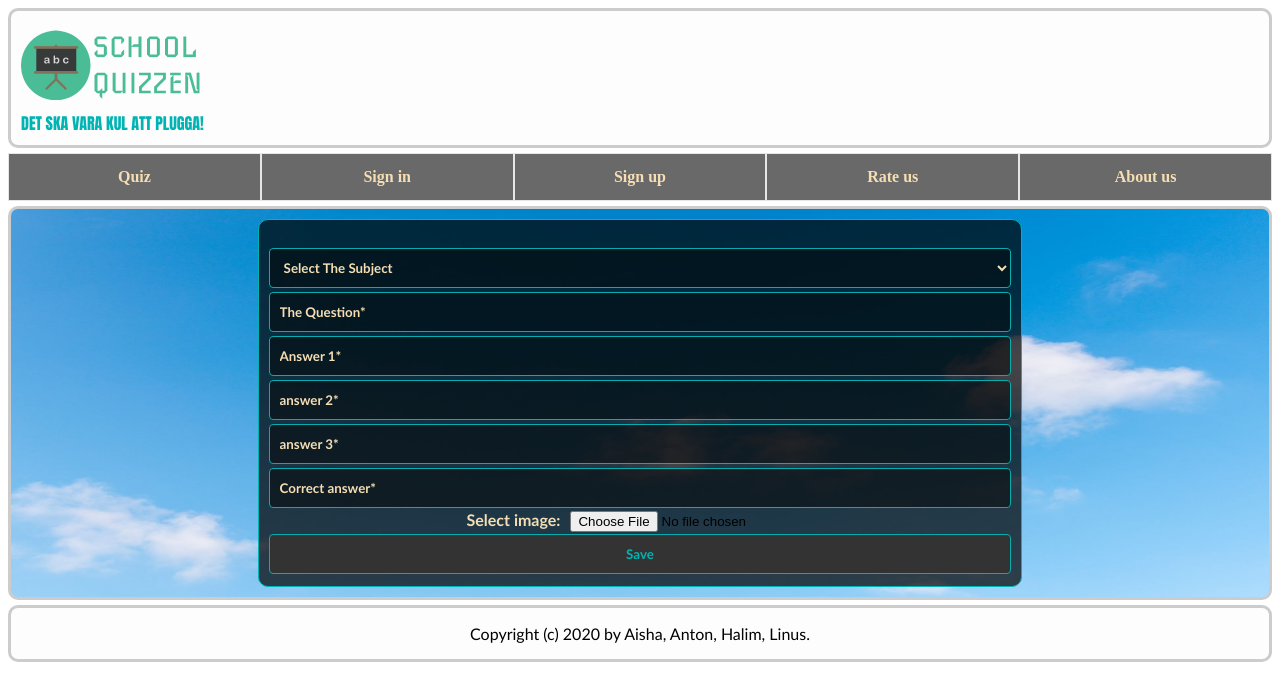
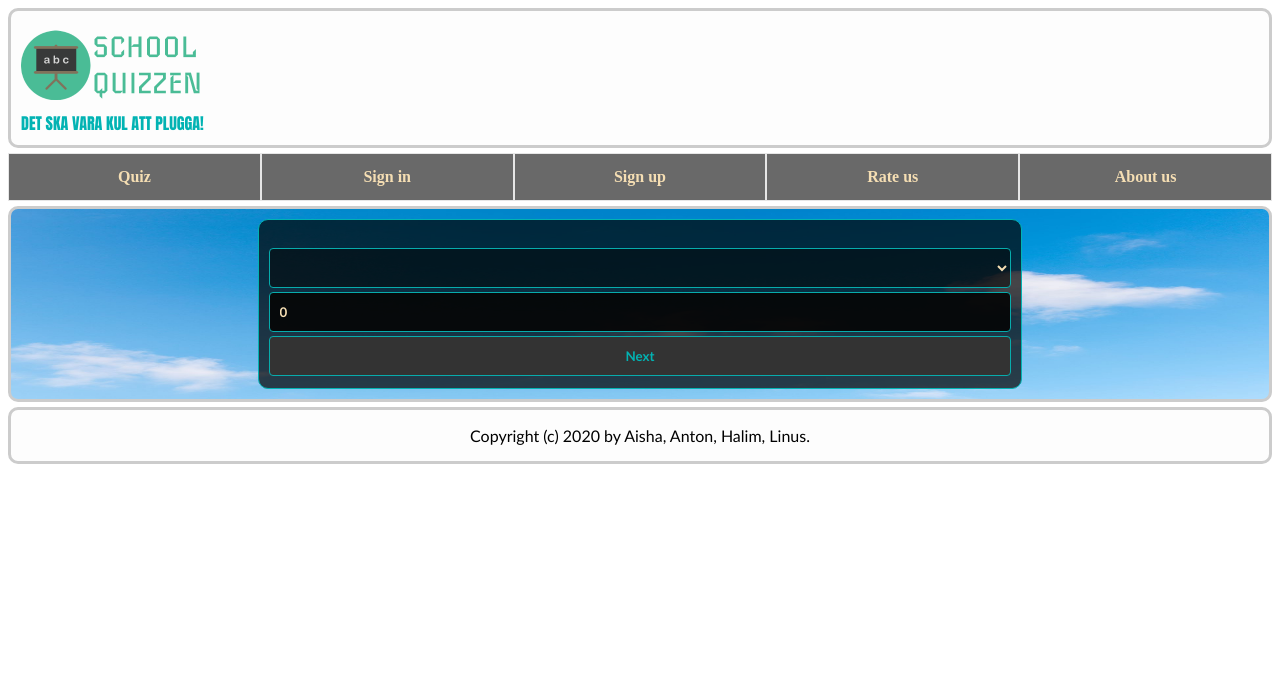
Before and after one commit to LinusSelven/web-application-quiz, a Vue app: page /CreateNewQuiz in a window 1280 px wide. Shown: the top 700 px of the page. Built offline with nearby package versions, Linux system fonts and the light colour scheme; the HTML template or start-up script is replaced by a standard one.

Commit message:
change geoQuiz table name and add new quiz from frontend

```diff
--- a/src/backend/database.js
+++ b/src/backend/database.js
@@ -9,7 +9,7 @@ let db = new sqlite3.Database(DBSOURCE, (err) => {
         throw err
     } else {
         console.log('Connected to the SQlite database.')
-        db.run(`CREATE TABLE quiz (
+        db.run(`CREATE TABLE geoQuiz (
             quizId INTEGER PRIMARY KEY,
             quizQuestion TEXT,
             quizAnswer1 TEXT,
@@ -23,7 +23,7 @@ let db = new sqlite3.Database(DBSOURCE, (err) => {
                 // Table already created
             } else {
                 // Table just created, creating some rows
-                var insert = 'INSERT INTO quiz (quizQuestion, quizAnswer1, quizAnswer2, quizAnswer3, quizCorrectAnswer, quizImg) VALUES (?,?,?,?,?,?)'
+                var insert = 'INSERT INTO geoQuiz (quizQuestion, quizAnswer1, quizAnswer2, quizAnswer3, quizCorrectAnswer, quizImg) VALUES (?,?,?,?,?,?)'
                 db.run(insert, ["Vilken världsdel visas?",
                     "Sydamerika",
                     "Asien",
--- a/src/components/CreateNewQuiz.vue
+++ b/src/components/CreateNewQuiz.vue
@@ -2,35 +2,95 @@
     <div class="createQuiz">
     <p>{{registrationStatus}}</p>
     <p id="validation">{{validation}}</p>
-    <article >
-        <select id="destination" name="country">
-            <option value="0">Select The Subject</option>
-            <option value="1">Geografi</option>
-            <option value="2">Matematik</option>
-            <option value="3">Svenska</option>
-            <option value="4">Engelska</option>
-        </select>
-        <input type="text" id="question" name="question" placeholder="The Question*">
-        <input type="text" id="answer1" name="answer1" placeholder="Answer 1*" >
-        <input type="text" id="answer2" name="answer2" placeholder="answer 2*">
-        <input type="text" id="answer3" name="answer3" placeholder="answer 3*">
-        <input type="text" id="correctAnswer" name="correctAnswer" placeholder="Correct answer*" >
-        <label for="img">Select image:</label>
-        <input type="file" id="img" name="img" accept="image/*">
-        <input type="submit" value="Save" >
+    <article>
+        <div v-show="!isSelected">
+            <select id="subject" name="subject" @change="onChange($event)" v-model="value">
+                <option value="default">Select The Subject</option>
+                <option value="geoQuiz">Geografi</option>
+                <option value="mattequiz">Matematik</option>
+                <option value="svenskaQuiz">Svenska</option>
+                <option value="engelskaQuiz">Engelska</option>
+            </select>
+            <input type="number" id="amount" name="amount" placeholder="Amount of question*" v-model="amount">
+            <input type="submit" value="Next" @click="infoQuiz()">
+        </div>
+        <div v-show="isSelected">
+
+            <input type="text" id="question" name="question" placeholder="The Question*" v-model="quizQuestion">
+            <input type="text" id="answer1" name="answer1" placeholder="Answer 1*" v-model="quizAnswer1">
+            <input type="text" id="answer2" name="answer2" placeholder="answer 2*" v-model="quizAnswer2">
+            <input type="text" id="answer3" name="answer3" placeholder="answer 3*" v-model="quizAnswer3">
+            <input type="text" id="correctAnswer" name="correctAnswer" placeholder="Correct answer*" v-model="quizCorrectAnswer">
+            <label for="img">Select image:</label>
+            <input type="file" id="img" name="img" accept="image/*">
+            <input type="submit" value="Save" @submit="postNewQuiz">
+        </div>
+
     </article>
 </div>
 
 </template>
 
 <script>
+  import ApiServices from '../services/ApiServices'
+
   export default {
-    name: 'CreateNewQuiz'
+    name: 'CreateNewQuiz',
+    data: function () {
+      return{
+        isSelected:false,
+        quizQuestion: '',
+        quizAnswer1 :'',
+        quizAnswer2 :'',
+        quizAnswer3 :'',
+        quizCorrectAnswer: '',
+        value:'',
+        amount:0,
+      }
+
+    },
+    methods: {
+      onChange (event) {
+        this.value = event.target.value;
+      },
+      emptyFields(){
+        this.quizQuestion ='';
+        this.quizAnswer1 ='';
+        this.quizAnswer2 ='';
+        this.quizAnswer3 ='';
+        this.quizCorrectAnswer= '';
+      },
+      infoQuiz(){
+        this.isSelected=true;
+      },
+      getNewQuizRows(){
+        for(let i =0; i<this.amount; i++){
+          this.newQuiz.push(this.quizQuestion, this.quizAnswer1, this.quizAnswer2, this.quizAnswer3, this.quizCorrectAnswer);
+          this.emptyFields();
+        }
+      },
+
+        async postNewQuiz(){
+          for(let i =0; i<this.amount; i++){
+            const response = await ApiServices.newQuiz({
+              quizQuestion: this.quizQuestion,
+              quizAnswer1: this.quizAnswer1,
+              quizAnswer2: this.quizAnswer2,
+              quizAnswer3: this.quizAnswer3,
+              quizCorrectAnswer: this.quizCorrectAnswer
+            });
+            console.log(response);
+          }
+            this.emptyFields();
+          }
+
+      }
+
   }
 </script>
 
 <style scoped>
-    input[type=text], input[type=email], input[type=password], input[type=checkbox], input[type=checkbox],select, textarea, label {
+    input[type=text], input[type=email], input[type=password], input[type=checkbox], input[type=number],select, label {
         padding: 10px;
         margin-top: 2px;
         margin-bottom: 2px;
--- a/src/components/geographyquiz.vue
+++ b/src/components/geographyquiz.vue
@@ -1,26 +1,26 @@
 <template>
     <div class="quiz-Geo">
             <div class="q-question">
-                <h2>{{quiz[questionNumber].quizQuestion}}</h2>
+                <h2>{{geoQuiz[questionNumber].quizQuestion}}</h2>
             </div>
             <div class="q-img">
                 <h2>
-                    <img :src="getImgUrl(quiz[questionNumber].quizImg)" v-bind:alt="pic">
+                    <img :src="getImgUrl(geoQuiz[questionNumber].quizImg)" v-bind:alt="pic">
                 </h2>
             </div>
             <div class="q-answer">
-                <button class="q-btn" @click="userChoseAnswer($event) " :disabled="userHasGuessed" value="1">{{quiz[questionNumber].quizAnswer1}}
+                <button class="q-btn" @click="userChoseAnswer($event) " :disabled="userHasGuessed" value="1">{{geoQuiz[questionNumber].quizAnswer1}}
                 </button>
-                <button class="q-btn" @click="userChoseAnswer($event)" :disabled="userHasGuessed" value="2">{{quiz[questionNumber].quizAnswer2}}
+                <button class="q-btn" @click="userChoseAnswer($event)" :disabled="userHasGuessed" value="2">{{geoQuiz[questionNumber].quizAnswer2}}
                 </button>
-                <button class="q-btn" @click="userChoseAnswer($event)" :disabled="userHasGuessed" value="3">{{quiz[questionNumber].quizAnswer3}}
+                <button class="q-btn" @click="userChoseAnswer($event)" :disabled="userHasGuessed" value="3">{{geoQuiz[questionNumber].quizAnswer3}}
                 </button>
             </div>
             <div class="q-question">
                 <h3 class="right-answer">{{resultat}}</h3>
                 <p></p>
-                <button class="q-btn" @click="nextQuestion()" v-show="questionNumber !== (quiz.length-1)">Nästa fråga</button>
-                <h3>Your score: {{countOfCorrectAnswers}} / {{quiz.length}}</h3>
+                <button class="q-btn" @click="nextQuestion()" v-show="questionNumber !== (geoQuiz.length-1)">Nästa fråga</button>
+                <h3>Your score: {{countOfCorrectAnswers}} / {{geoQuiz.length}}</h3>
             </div>
     </div>
 </template>
@@ -30,7 +30,7 @@
         name: "geographyquiz",
         data: function () {
             return {
-                quiz: [],
+                geoQuiz: [],
                 questionNumber: 0,
                 countOfCorrectAnswers: 0,
                 userHasGuessed: false,
@@ -50,7 +50,7 @@
 
             userChoseAnswer: function (event) {
                 this.userHasGuessed = true;
-                if (event.target.value == this.quiz[this.questionNumber].quizCorrectAnswer) {
+                if (event.target.value == this.geoQuiz[this.questionNumber].quizCorrectAnswer) {
                     this.countOfCorrectAnswers += 1;
                     return this.resultat = 'Rätt svar!';
                 } else {
@@ -70,8 +70,8 @@
                     return response.json();
                 })
                 .then((data) => {
-                    console.log(data.quiz);
-                    this.quiz = data.quiz;
+                    console.log(data.geoQuiz);
+                    this.geoQuiz = data.geoQuiz;
                 });
         }
 
--- a/src/services/ApiServices.js
+++ b/src/services/ApiServices.js
@@ -19,4 +19,7 @@ export default{
   logout(){
     return Api().post('logout')
   },
+  newQuiz(credentials){
+    return Api().post('geoQuiz/', credentials)
+  },
 }
```
Also changed, not shown: src/backend/server.js (+12 -27 lines), 1 other file (tests, documents, lock files or other folders).
